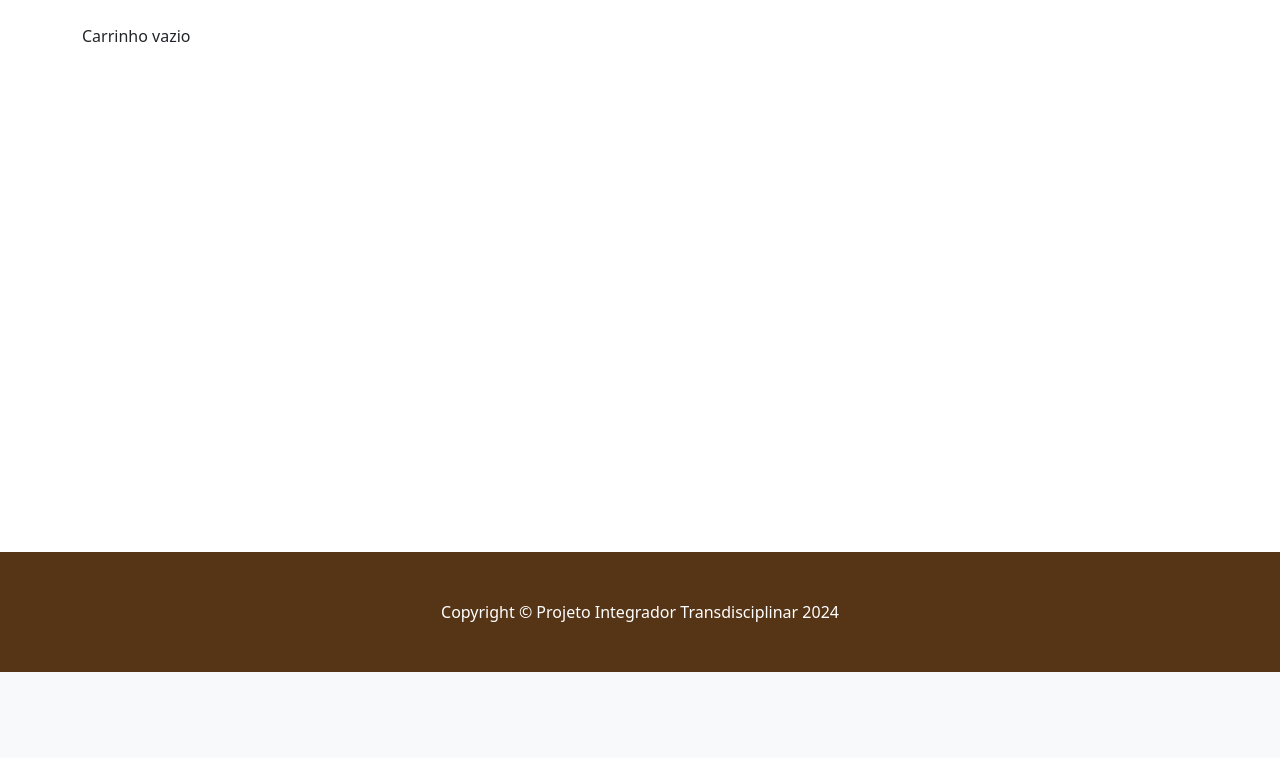
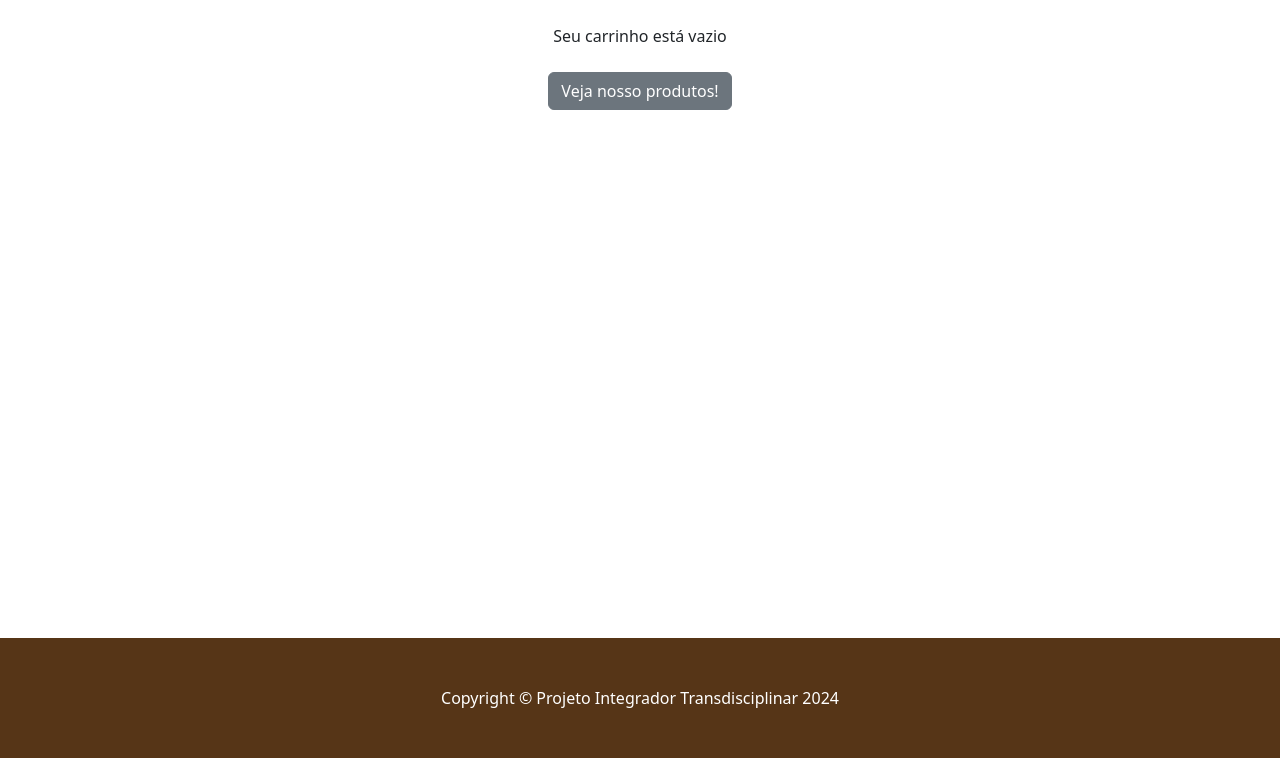
Before and after one commit to samuelwerneck/cafe, a Django app: page /carrinho/ in a window 1280 px wide. Shown: the part 289-1047 px from the top of the page. Before the commit the page ends 961 px from the top, so only its background shows below. Run offline with Django 5.2, Linux system fonts and the light colour scheme.

Commit message:
Correção - Melhorando layout do carrinho vazio

```diff
--- a/carrinho/templates/carrinho_resumo.html
+++ b/carrinho/templates/carrinho_resumo.html
@@ -73,7 +73,10 @@
 
         <br/><br/><br/>
         {% else %}
-                Carrinho vazio
+                <div style="text-align: center;">
+                  Seu carrinho está vazio<br/><br/>
+                  <a href="{% url 'home' %}" class="btn btn-secondary">Veja nosso produtos!</a>
+                </div>
                 <br/><br/><br/><br/><br/><br/><br/><br/><br/><br/><br/>
         {% endif %}
 
```
